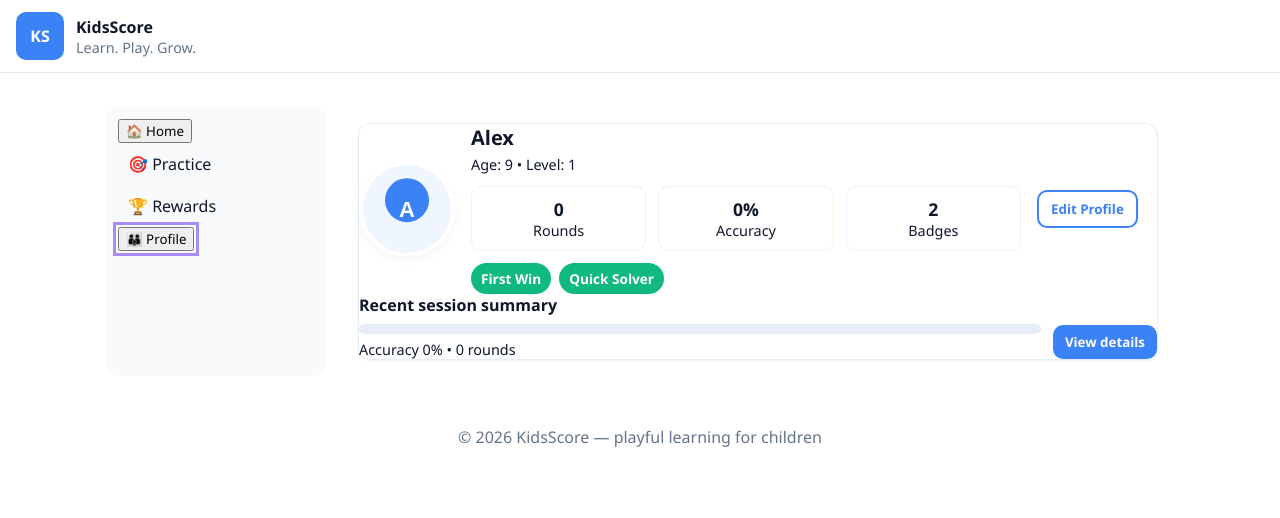
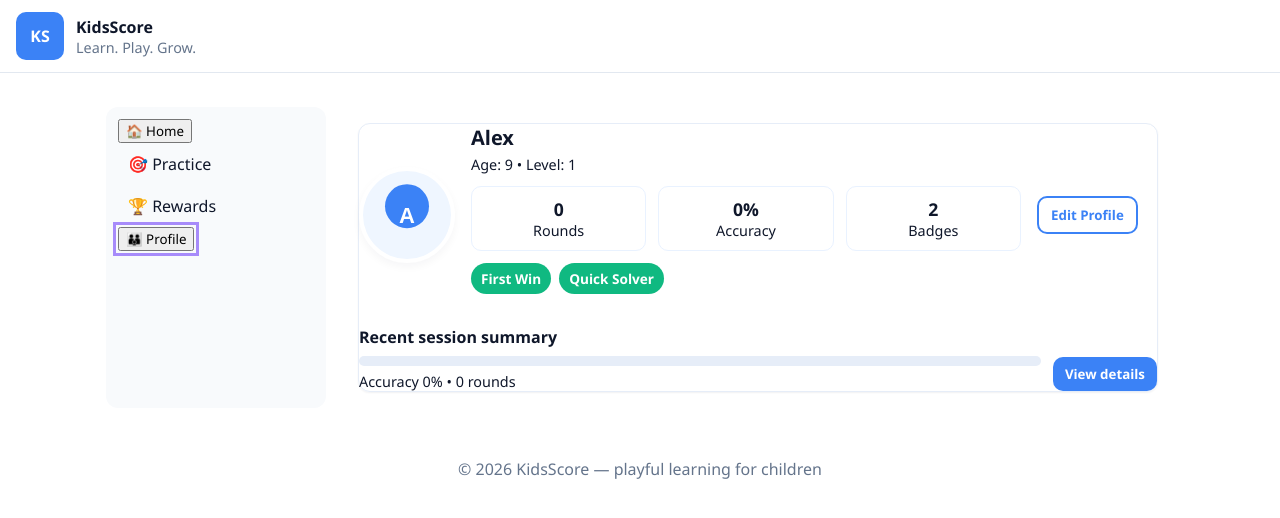
Before and after one commit to maximer429-ctrl/test10, a Vue app: page / in a window 1280 px wide. Both pictures are taken after a click on the button "👪 Profile". Shown: the top 518 px of the page. Built offline with nearby package versions, Linux system fonts and the light colour scheme.

Commit message:
style(profile): increase spacing between badges and recent summary to match mockup

```diff
--- a/src/pages/Profile.vue
+++ b/src/pages/Profile.vue
@@ -126,7 +126,7 @@ onMounted(()=>{
 .stats{display:flex;gap:12px;margin-top:12px}
 .stat{background:var(--bg);padding:10px;border-radius:10px;flex:1;text-align:center;border:1px solid #E9F2FF}
 .stat-value{font-weight:700;font-size:1.1rem}
-.badges{display:flex;gap:8px;margin-top:12px;flex-wrap:wrap}
+.badges{display:flex;gap:8px;margin-top:12px;margin-bottom:12px;flex-wrap:wrap}
 .badge{background:var(--color-accent);color:#fff;padding:6px 10px;border-radius:999px;font-weight:700;font-size:0.85rem}
 .actions{min-width:120px;display:flex;align-items:flex-start}
 .btn{padding:8px 12px;border-radius:10px;border:none;background:#f1f5f9;font-weight:700}
@@ -135,6 +135,7 @@ onMounted(()=>{
 .btn.btn-secondary{background:transparent;border:2px solid var(--color-secondary);color:var(--color-text)}
 .btn.ghost{background:transparent;border:1px solid rgba(0,0,0,0.06)}
 .edit-section{margin-top:12px}
+.section{margin-top:20px}
 .avatar-list{display:flex;gap:8px;margin:8px 0}
 .avatar-btn{border:2px solid transparent;padding:4px;border-radius:8px;background:transparent}
 .avatar-btn.selected{border-color:var(--color-primary)}
```
